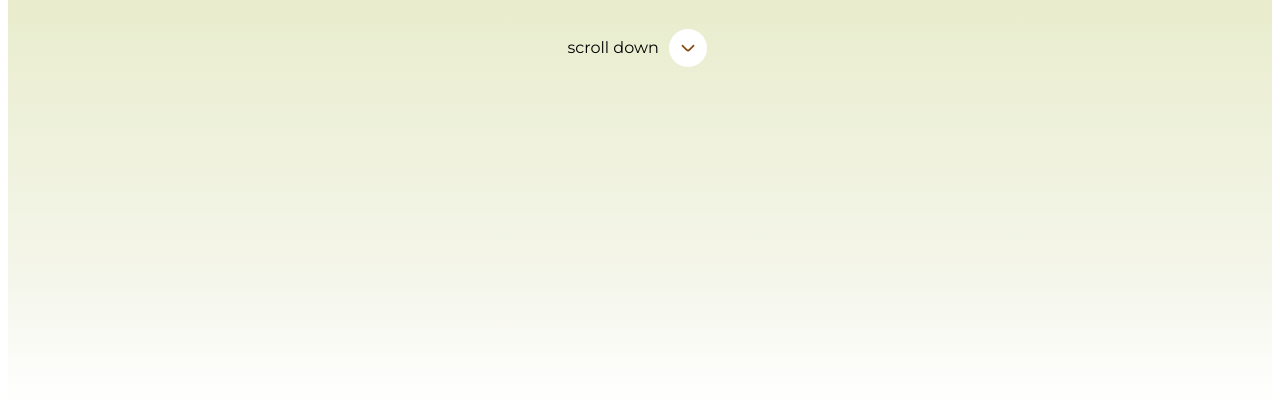
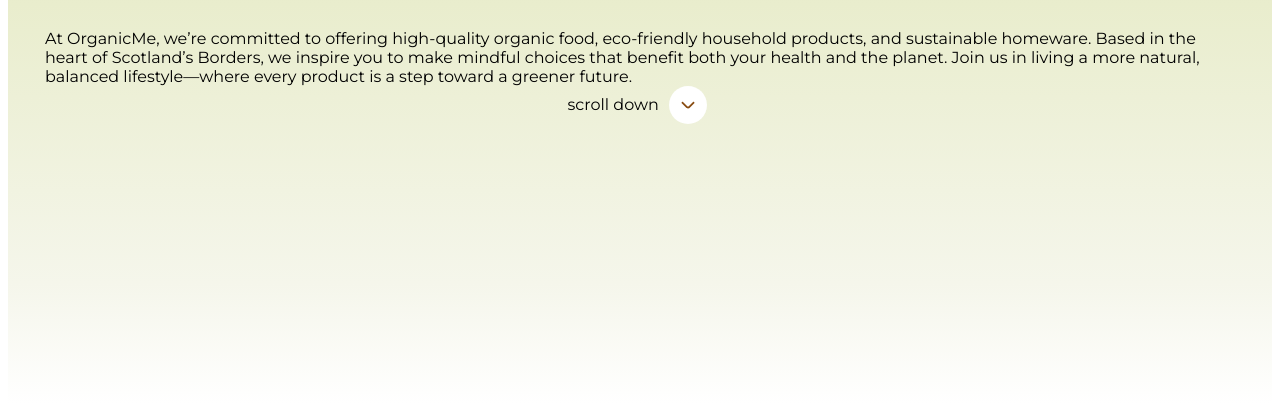
Before and after one commit to dashakotets/organic-me, a plain HTML site: page index.html in a window 1280 px wide. Shown: the part 404-816 px from the top of the page. Drawn offline with Linux system fonts and the light colour scheme.

Commit message:
Update index.html

```diff
--- a/index.html
+++ b/index.html
@@ -36,7 +36,7 @@
 
             <h1 class="header-title">ORGANIC ME</h1>
                 <p class="header-subtitle">
-
+                    At OrganicMe, we’re committed to offering high-quality organic food, eco-friendly household products, and sustainable homeware. Based in the heart of Scotland’s Borders, we inspire you to make mindful choices that benefit both your health and the planet. Join us in living a more natural, balanced lifestyle—where every product is a step toward a greener future.
                 </p>
                 <a href="" class="header-scroll-btn">scroll down</a>
         </div>
```
